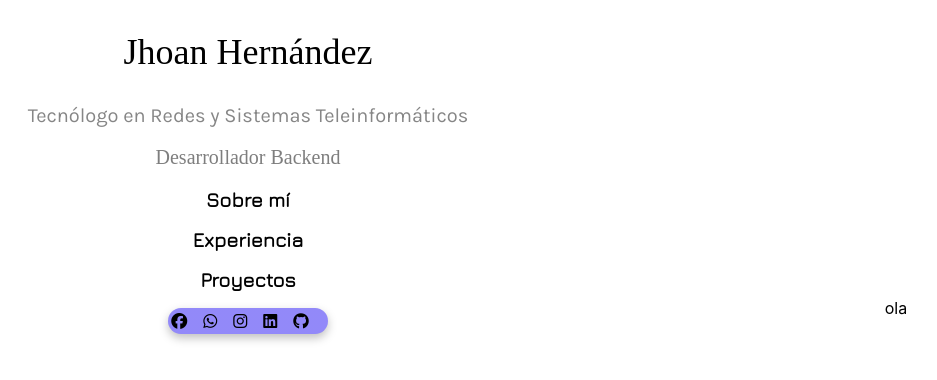
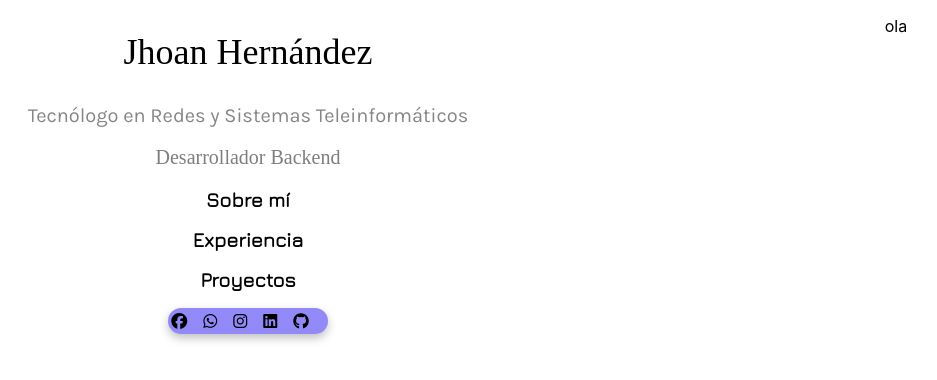
Before and after one commit to JhoanVanDam/hojadevida.github.io, a React (Create React App) app: page / in a window 1280 px wide. Shown: the top 380 px of the page, without its empty margins (64-1001 px from the left). Built offline with nearby package versions, Linux system fonts and the light colour scheme; a web font is replaced by a local one.

Commit message:
navbar sticky

```diff
--- a/src/App.css
+++ b/src/App.css
@@ -1,5 +1,8 @@
 .App {
  display: flex;
+ flex-direction: column;
+ align-items: center;
+ justify-content: flex-end;
  flex-direction: row;
 }
 
--- a/src/Components/navbarstatic/navbarstatic.css
+++ b/src/Components/navbarstatic/navbarstatic.css
@@ -1,8 +1,8 @@
 @import url('https://fonts.googleapis.com/css2?family=Inter:wght@300&family=Jura&family=Kadwa&family=Kaisei+Opti&family=Kameron&family=Karla&family=Sen&display=swap');
 
 .navbarstatic-main {
-    position: sticky;
-    top: 0;
+    position: fixed;
+    left: 0;
     width: 50%;
     display: flex;
     align-self: flex-start;
```
